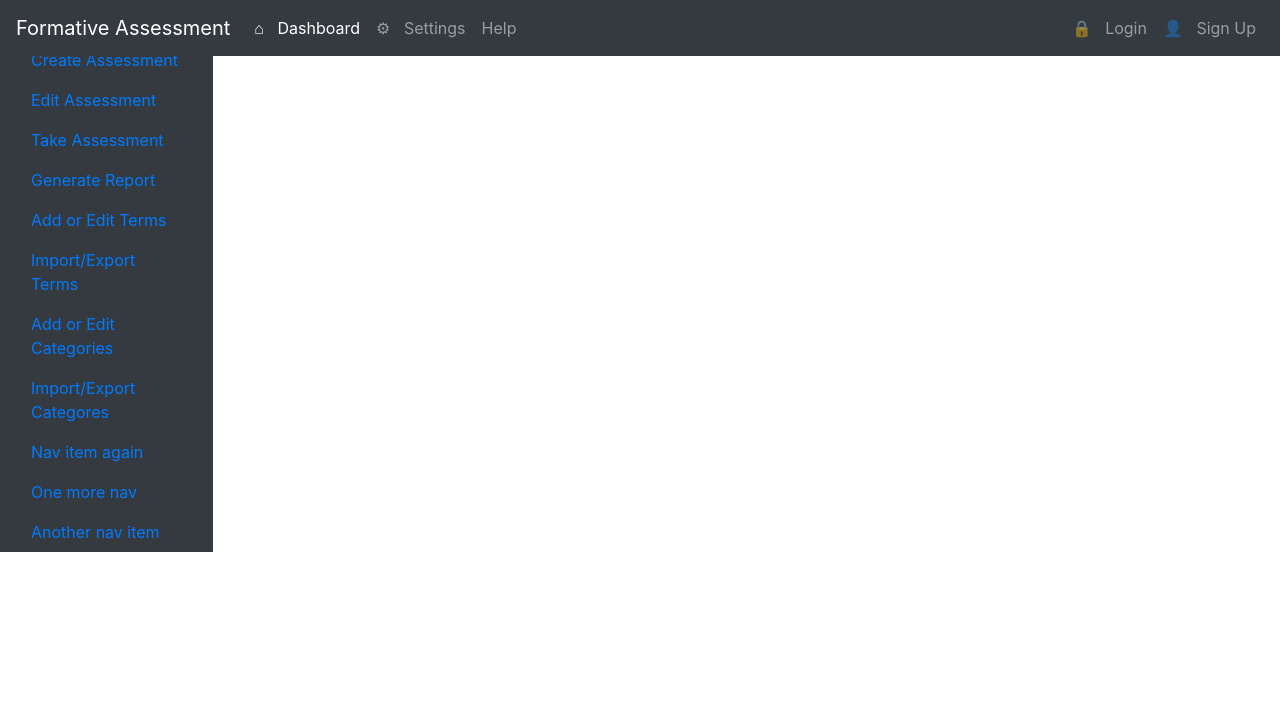
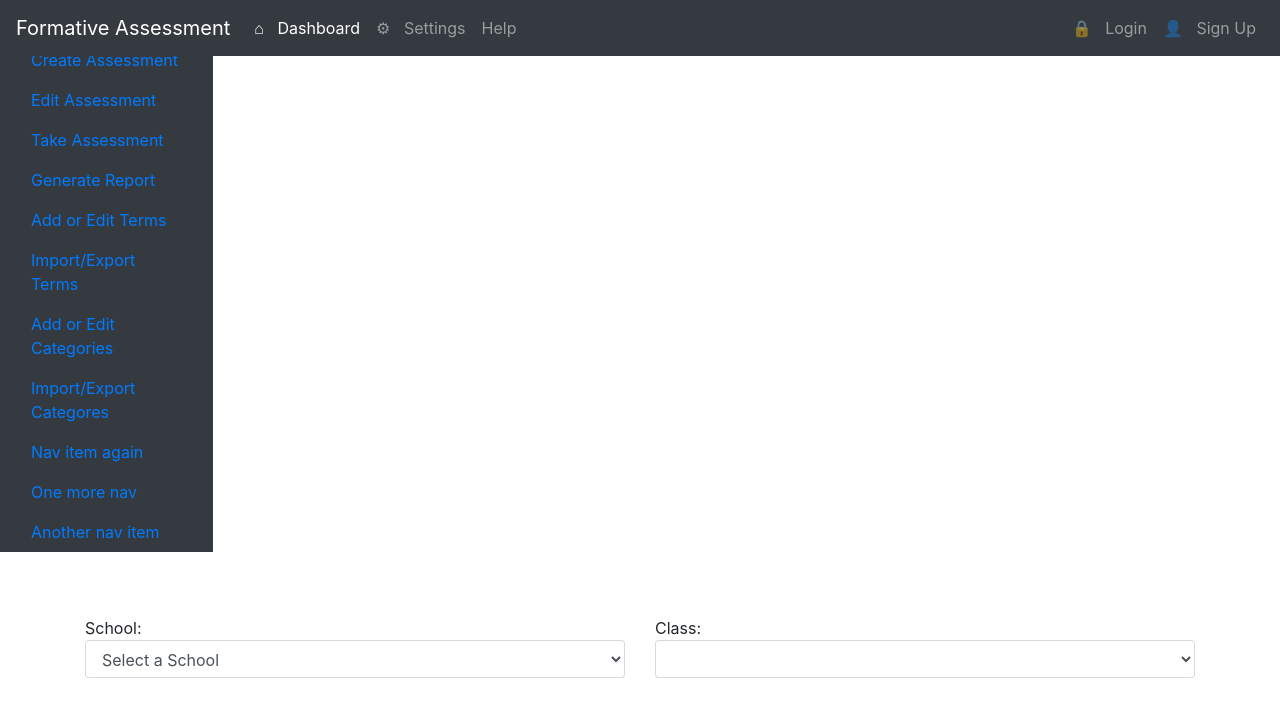
Before and after one commit to bradson85/PASCAL, a PHP site: page /form-assess/report.php in a window 1280 px wide. Shown: the top 717 px of the page. Run offline with PHP 8.4, Linux system fonts and the light colour scheme; tables that the repository leaves empty hold one stand-in row (values such as "Sample post"); lists and menus that the app fills with data are empty; some libraries are stand-ins or nearby versions.

Commit message:
This commit refs #798 @2.0h
Work on getting data from database to dynamically generate the table.

```diff
--- a/css/main.css
+++ b/css/main.css
@@ -17,3 +17,7 @@
 #createPassword {
     max-width: 60%;
 }
+
+.report {
+    margin-top: 5%;
+}
--- a/js/report.js
+++ b/js/report.js
@@ -1,3 +1,69 @@
 $(document).ready(function () {
+    //get class of currently logged in user (if admin no class will be found)
+
+    //populate the table based on the class, show hidden options if admin
+
+    classID = 1;
+
+    $.ajax({
+        url: "php/inc.report.php",
+        type: "GET",
+        success: function(response){
+            console.log(response);
+            showSchools(response)
+        }
+    });
+
+
+    $('#school').change(function () {
+        console.log(document.getElementById('school').value);
+        $.ajax({
+            url: "php/inc.report.php",
+            type: "GET",
+            data: {
+                school: document.getElementById('school').value
+            },
+            success: function(response){
+                showClasses(response)
+            }
+        });
+    });
+
+    $('#class').change(function() {
+        $.ajax({
+            url: "php/inc.report.php",
+            type: "GET",
+            data: {
+                class: document.getElementById('class').value,
+                school: document.getElementById('school').value
+            },
+            success: function(response){
+                buildTable(response)
+            }
+        });
+    })
+
+
+    function showClasses(result) {
+        console.log(result);
+        var obj = JSON.parse(result);
+        $('#class').removeAttr('disabled');
+        $('#class').append(new Option("Select a Class", "None"));
+        obj.forEach(function(element) {
+            $('#class').append(new Option(element.name, element.name));
+        }, this);
+    }
+
+    function showSchools(result) {
+        var obj = JSON.parse(result);
+        $('#school').append(new Option("Select a School", "None"));
+        obj.forEach(function(element) {
+            $('#school').append(new Option(element.name, element.name));
+        }, this);
+    }
+
+    function buildTable(result) {
+        console.log(result);
+    }
 
 });
--- a/php/inc.report.php
+++ b/php/inc.report.php
@@ -1,3 +1,50 @@
 <?php
+    include ("inc.functions.php");
 
+    if(isset($_GET['school']) && !isset($_GET['class']))
+    {
+        getClasses($_GET['school']);
+    }
+    else if(isset($_GET['class']))
+    {
+        getResults($_GET['class']);
+    }
+    else if($_SERVER['REQUEST_METHOD'] == "GET")
+    {
+        getSchools();
+    }
+
+    function getClasses($school)
+    {
+        $pdo = pdo_construct();
+        $sql = "SELECT c.name FROM classes AS c, schools AS s WHERE s.name = '$school' AND s.ID = c.schoolID";
+        $data = pdo_query($pdo, $sql);
+        $data = $data->fetchAll();
+        $pdo = null;
+        echo json_encode($data);
+    }
+
+    function getSchools()
+    {
+        $pdo = pdo_construct();
+        $sql = "SELECT name FROM schools";
+        $data = pdo_query($pdo, $sql);
+        $data = $data->fetchAll();
+        $pdo = null;
+        echo json_encode($data);
+    }
+
+    function getResults($class)
+    {
+        $pdo = pdo_construct();
+        $sql = "SELECT r.assessmentID, r.studentID, a.start_date, count(r.correct) AS correct "
+        ."FROM results AS r, assessments AS a, classes AS c, students AS s "
+        ."WHERE r.correct > 0 AND c.name = '$class' AND a.ID = r.assessmentID AND s.ID = r.studentID"
+        ."GROUP BY r.studentID";
+        $data = pdo_query($pdo, $sql);
+        $data = $data->fetchAll();
+        $pdo = null;
+
+        echo json_encode($data);
+    }
 ?>
--- a/report.php
+++ b/report.php
@@ -10,8 +10,21 @@
         include('topbar-header.php');
         include('sidebar-header.php');
     ?>
-        <div class="container">
+        <div class="container report">
+            <div class="row">
+                <div class="col-sm-6">
+                    School:
+                    <select class="form-control" id="school"></select>
+                </div>
+                <div class="col-sm-6">
+                    Class: <select class="form-control" id="class"></select>
+                </div>
+            </div>
 
+            <table class="table table-striped">
+                <!-- Generate table based on class (administrators will have additional options -->
+
+            </table>
         </div>
 
 
```
